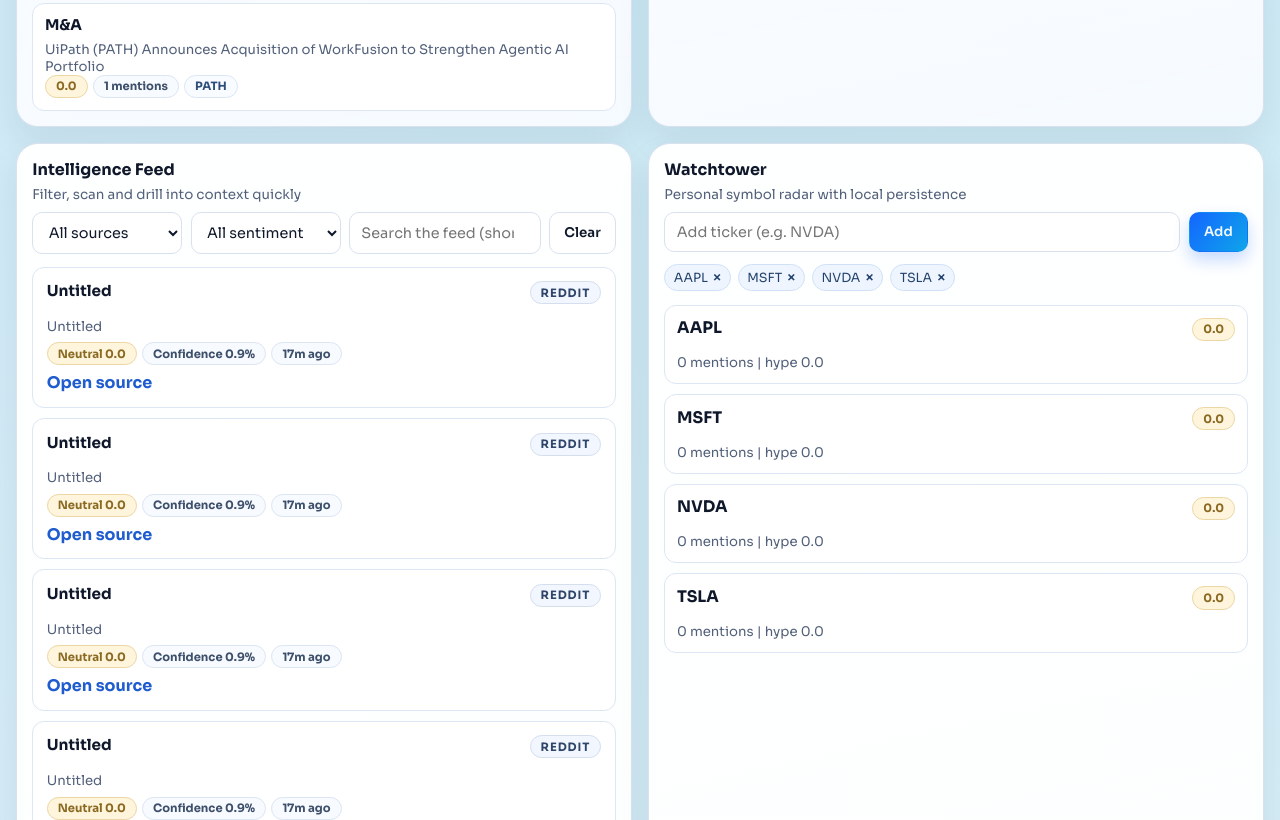
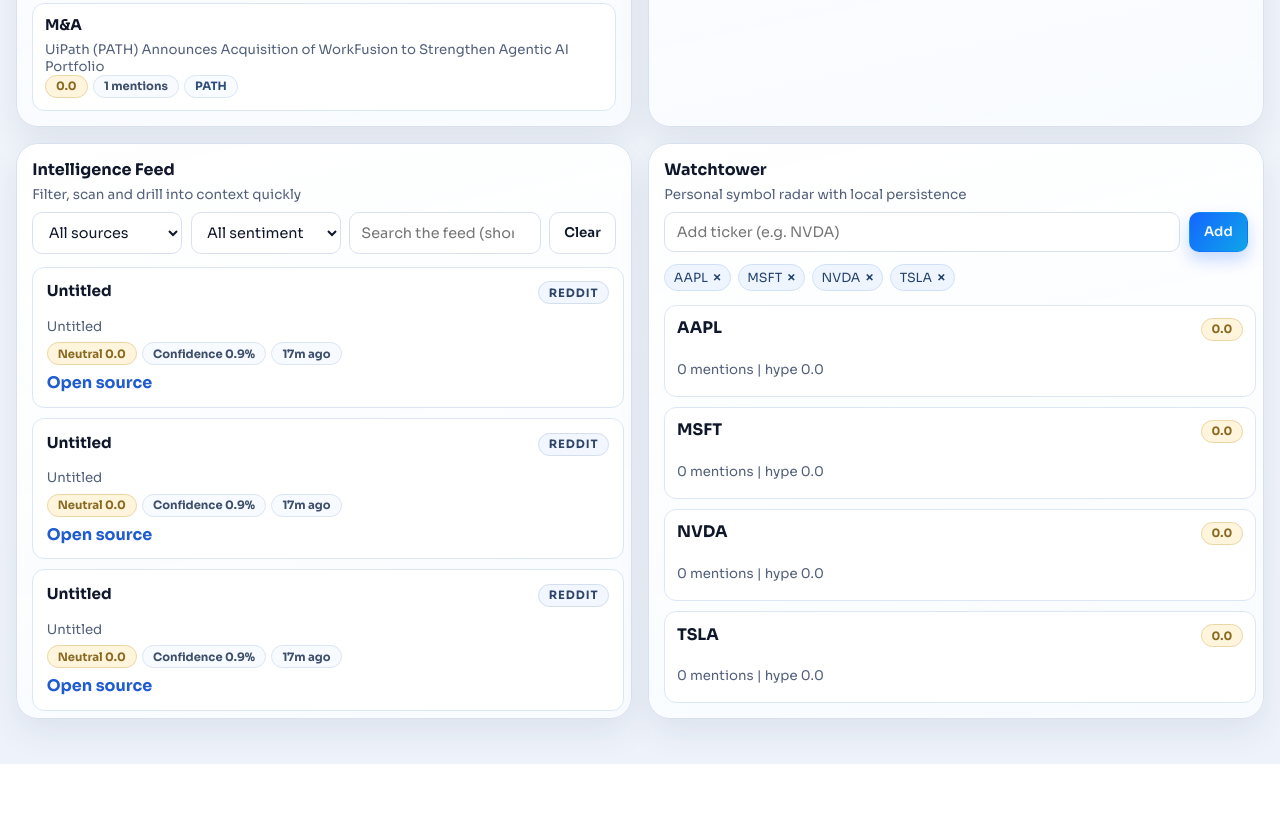
Before and after one commit to meetgojiya98/Stock-Sentiment-Dashboard, a plain HTML site: page stock-sentiment-frontend/index.html in a window 1280 px wide. Shown: the part 1980-2800 px from the top of the page. After the commit the page ends 2744 px from the top, so only its background shows below. Drawn offline with Linux system fonts and the light colour scheme; no server answers.

Commit message:
Fix panel heights, scroll areas, and timeline whitespace

```diff
--- a/stock-sentiment-frontend/styles.css
+++ b/stock-sentiment-frontend/styles.css
@@ -362,6 +362,7 @@ main {
   display: grid;
   grid-template-columns: repeat(2, minmax(0, 1fr));
   gap: 1rem;
+  align-items: stretch;
 }
 
 .panel-head {
@@ -379,9 +380,17 @@ main {
   font-size: 0.84rem;
 }
 
+.pulse-panel {
+  display: flex;
+  flex-direction: column;
+  min-height: 470px;
+}
+
 #timeline-canvas {
   width: 100%;
-  height: 240px;
+  height: auto;
+  min-height: 320px;
+  flex: 1;
   display: block;
   padding: 0 0.76rem;
 }
@@ -397,11 +406,15 @@ main {
   display: grid;
   grid-template-columns: repeat(2, minmax(0, 1fr));
   gap: 1rem;
+  align-items: stretch;
 }
 
 .feed-panel,
 .watchlist-panel {
-  min-height: 380px;
+  min-height: 560px;
+  height: clamp(560px, 72vh, 820px);
+  display: flex;
+  flex-direction: column;
 }
 
 .filters-row {
@@ -454,6 +467,34 @@ main {
   display: grid;
   gap: 0.62rem;
   padding: 0 0.95rem 0.95rem;
+}
+
+.feed-list,
+.watchlist-grid {
+  flex: 1;
+  min-height: 0;
+  overflow-y: auto;
+  overscroll-behavior: contain;
+  padding-right: 0.44rem;
+  scrollbar-width: thin;
+  scrollbar-color: #b7c7e3 #e9eff9;
+}
+
+.feed-list::-webkit-scrollbar,
+.watchlist-grid::-webkit-scrollbar {
+  width: 8px;
+}
+
+.feed-list::-webkit-scrollbar-thumb,
+.watchlist-grid::-webkit-scrollbar-thumb {
+  border-radius: 999px;
+  background: #b7c7e3;
+}
+
+.feed-list::-webkit-scrollbar-track,
+.watchlist-grid::-webkit-scrollbar-track {
+  border-radius: 999px;
+  background: #e9eff9;
 }
 
 .ticker-grid {
@@ -868,6 +909,12 @@ main {
   .hero-kpis {
     grid-template-columns: repeat(2, minmax(0, 1fr));
   }
+
+  .feed-panel,
+  .watchlist-panel {
+    min-height: 420px;
+    height: auto;
+  }
 }
 
 @media (max-width: 760px) {
```
